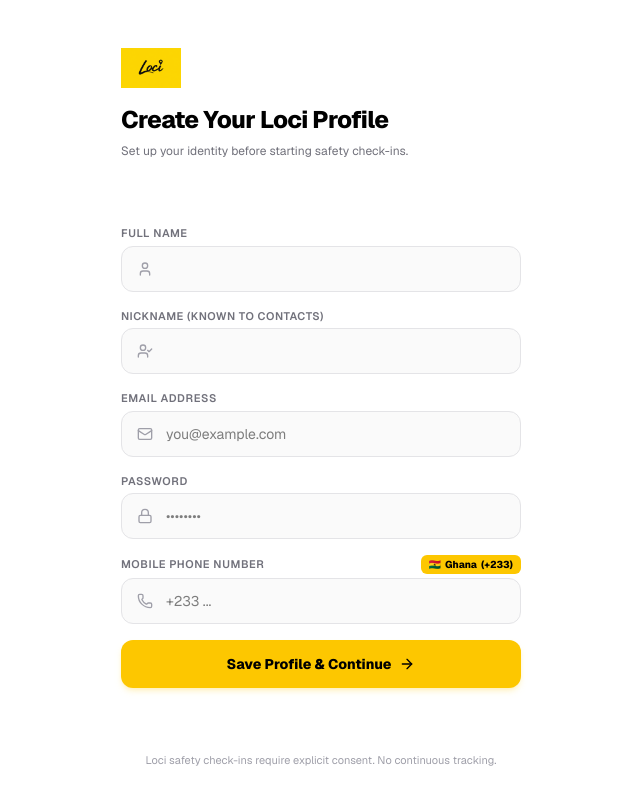
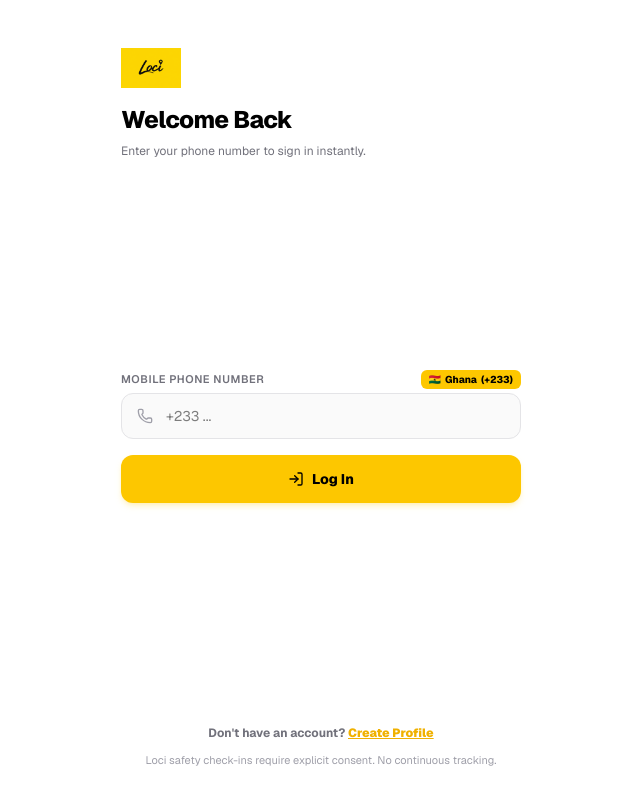
Before and after one commit to apexdigistudios/Loci, a Next.js app: page /main in a window 1280 px wide. Shown: the whole page, without its empty margins (319-959 px from the left). Built offline with nearby package versions, Linux system fonts and the light colour scheme; no server answers.

Commit message:
login update

```diff
--- a/src/components/login.tsx
+++ b/src/components/login.tsx
@@ -1,7 +1,7 @@
 "use client";
 
 import React, { useState, useEffect } from "react";
-import { User, UserCheck, Phone, Mail, Lock, ArrowRight, Loader2 } from "lucide-react";
+import { User, UserCheck, Phone, Mail, Lock, ArrowRight, Loader2, LogIn } from "lucide-react";
 import { supabase } from "@/lib/supabase";
 
 export interface UserData {
@@ -39,16 +39,42 @@ const COUNTRIES: CountryInfo[] = [
 ];
 
 export function Login({ onSuccess }: LoginProps) {
+  const [isSignUp, setIsSignUp] = useState(false);
+
+  // Signup fields
   const [fullName, setFullName] = useState("");
   const [nickname, setNickname] = useState("");
   const [email, setEmail] = useState("");
   const [password, setPassword] = useState("");
+
+  // Phone field (shared)
   const [phone, setPhone] = useState("");
   const [detectedCountry, setDetectedCountry] = useState<CountryInfo | null>(null);
   const [loading, setLoading] = useState(false);
   const [errorMessage, setErrorMessage] = useState<string | null>(null);
 
+  // Auto Checker: Check returning session / stored phone on mount
   useEffect(() => {
+    if (typeof window !== "undefined") {
+      const savedUser = localStorage.getItem("loci_user_profile");
+      if (savedUser) {
+        try {
+          const parsed = JSON.parse(savedUser);
+          if (parsed.phone) {
+            onSuccess(parsed);
+            return;
+          }
+        } catch (e) {
+          localStorage.removeItem("loci_user_profile");
+        }
+      }
+
+      const savedPhone = localStorage.getItem("loci_saved_phone");
+      if (savedPhone) {
+        setPhone(savedPhone);
+      }
+    }
+
     try {
       const tz = Intl.DateTimeFormat().resolvedOptions().timeZone;
       if (tz.includes("Accra") || tz.includes("Ghana")) {
@@ -65,7 +91,7 @@ export function Login({ onSuccess }: LoginProps) {
     } catch {
       setDetectedCountry(COUNTRIES[0]);
     }
-  }, []);
+  }, [onSuccess]);
 
   const handlePhoneChange = (e: React.ChangeEvent<HTMLInputElement>) => {
     const val = e.target.value;
@@ -80,7 +106,60 @@ export function Login({ onSuccess }: LoginProps) {
     }
   };
 
-  const handleSubmit = async (e: React.FormEvent) => {
+  // Single-Field Phone Login
+  const handlePhoneLogin = async (e: React.FormEvent) => {
+    e.preventDefault();
+    setErrorMessage(null);
+
+    let formattedPhone = phone.trim();
+    if (detectedCountry && !formattedPhone.startsWith("+")) {
+      const digitsOnly = formattedPhone.replace(/^0+/, "");
+      formattedPhone = `${detectedCountry.prefix}${digitsOnly}`;
+    }
+
+    if (!formattedPhone) return;
+
+    setLoading(true);
+
+    try {
+      const { data, error } = await supabase
+        .from("users")
+        .select("full_name, nickname, phone")
+        .eq("phone", formattedPhone)
+        .maybeSingle();
+
+      setLoading(false);
+
+      if (error) {
+        setErrorMessage(error.message);
+        return;
+      }
+
+      if (!data) {
+        setErrorMessage("No account found with this phone number. Please create a profile.");
+        return;
+      }
+
+      const userData: UserData = {
+        fullName: data.full_name || "",
+        nickname: data.nickname || "",
+        phone: data.phone,
+      };
+
+      if (typeof window !== "undefined") {
+        localStorage.setItem("loci_user_profile", JSON.stringify(userData));
+        localStorage.setItem("loci_saved_phone", formattedPhone);
+      }
+
+      onSuccess(userData);
+    } catch (err) {
+      setLoading(false);
+      setErrorMessage("Failed to authenticate. Please try again.");
+    }
+  };
+
+  // Full Signup Submission
+  const handleSignUpSubmit = async (e: React.FormEvent) => {
     e.preventDefault();
     setErrorMessage(null);
 
@@ -98,7 +177,6 @@ export function Login({ onSuccess }: LoginProps) {
 
     setLoading(true);
 
-    // 1. Authenticate with Supabase Auth (creates user in auth.users)
     const { data: authData, error: signUpError } = await supabase.auth.signUp({
       email: trimmedEmail,
       password: password,
@@ -113,7 +191,6 @@ export function Login({ onSuccess }: LoginProps) {
 
     let authUser = authData?.user;
 
-    // If existing account, attempt login with password
     if (signUpError && signUpError.message.toLowerCase().includes("already registered")) {
       const { data: signInData, error: signInError } = await supabase.auth.signInWithPassword({
         email: trimmedEmail,
@@ -132,7 +209,6 @@ export function Login({ onSuccess }: LoginProps) {
       return;
     }
 
-    // 2. Save/Update user profile in public.users table
     const { error: dbError } = await supabase.from("users").upsert(
       {
         id: authUser?.id,
@@ -141,7 +217,7 @@ export function Login({ onSuccess }: LoginProps) {
         email: trimmedEmail,
         phone: formattedPhone,
       },
-      { onConflict: "email" }
+      { onConflict: "phone" }
     );
 
     setLoading(false);
@@ -151,11 +227,18 @@ export function Login({ onSuccess }: LoginProps) {
       return;
     }
 
-    onSuccess({
+    const userData: UserData = {
       fullName: trimmedFullName,
       nickname: trimmedNickname,
       phone: formattedPhone,
-    });
+    };
+
+    if (typeof window !== "undefined") {
+      localStorage.setItem("loci_user_profile", JSON.stringify(userData));
+      localStorage.setItem("loci_saved_phone", formattedPhone);
+    }
+
+    onSuccess(userData);
   };
 
   return (
@@ -164,22 +247,25 @@ export function Login({ onSuccess }: LoginProps) {
       <div className="pt-6">
         <img src="/logo.png" alt="Loci Logo" className="h-10 w-auto object-contain mb-4" />
         <h1 className="text-2xl font-extrabold tracking-tight text-black dark:text-white">
-          Create Your Loci Profile
+          {isSignUp ? "Create Your Loci Profile" : "Welcome Back"}
         </h1>
         <p className="text-xs text-zinc-500 dark:text-zinc-400 mt-1.5 leading-relaxed">
-          Set up your identity before starting safety check-ins.
+          {isSignUp
+            ? "Set up your identity before starting safety check-ins."
+            : "Enter your phone number to sign in instantly."}
         </p>
       </div>
 
-      {/* Form */}
-      <form onSubmit={handleSubmit} className="my-auto py-4 space-y-4">
+      {/* Forms */}
+      {isSignUp ? (
+        /* FULL SIGN UP FORM */
+        <form onSubmit={handleSignUpSubmit} className="my-auto py-4 space-y-4">
           {errorMessage && (
             <div className="p-3 text-xs text-red-600 dark:text-red-400 bg-red-50 dark:bg-red-950/50 border border-red-200 dark:border-red-900 rounded-xl">
               {errorMessage}
             </div>
           )}
 
-        {/* 1. Full Name */}
           <div>
             <label className="block text-[11px] font-semibold uppercase tracking-wider text-zinc-500 dark:text-zinc-400 mb-1">
               Full Name
@@ -197,7 +283,6 @@ export function Login({ onSuccess }: LoginProps) {
             </div>
           </div>
 
-        {/* 2. Nickname */}
           <div>
             <label className="block text-[11px] font-semibold uppercase tracking-wider text-zinc-500 dark:text-zinc-400 mb-1">
               Nickname (Known to contacts)
@@ -215,7 +300,6 @@ export function Login({ onSuccess }: LoginProps) {
             </div>
           </div>
 
-        {/* 3. Email Address (Auth Login) */}
           <div>
             <label className="block text-[11px] font-semibold uppercase tracking-wider text-zinc-500 dark:text-zinc-400 mb-1">
               Email Address
@@ -234,7 +318,6 @@ export function Login({ onSuccess }: LoginProps) {
             </div>
           </div>
 
-        {/* 4. Password */}
           <div>
             <label className="block text-[11px] font-semibold uppercase tracking-wider text-zinc-500 dark:text-zinc-400 mb-1">
               Password
@@ -254,7 +337,6 @@ export function Login({ onSuccess }: LoginProps) {
             </div>
           </div>
 
-        {/* 5. Phone Number */}
           <div>
             <div className="flex items-center justify-between mb-1">
               <label className="block text-[11px] font-semibold uppercase tracking-wider text-zinc-500 dark:text-zinc-400">
@@ -282,7 +364,6 @@ export function Login({ onSuccess }: LoginProps) {
             </div>
           </div>
 
-        {/* Yellow Action Button */}
           <button
             type="submit"
             disabled={loading}
@@ -298,8 +379,82 @@ export function Login({ onSuccess }: LoginProps) {
             )}
           </button>
         </form>
+      ) : (
+        /* SINGLE FIELD PHONE LOGIN FORM */
+        <form onSubmit={handlePhoneLogin} className="my-auto py-4 space-y-4">
+          {errorMessage && (
+            <div className="p-3 text-xs text-red-600 dark:text-red-400 bg-red-50 dark:bg-red-950/50 border border-red-200 dark:border-red-900 rounded-xl">
+              {errorMessage}
+            </div>
+          )}
 
-      <p className="text-[11px] text-zinc-400 dark:text-zinc-600 text-center pb-2">
+          <div>
+            <div className="flex items-center justify-between mb-1">
+              <label className="block text-[11px] font-semibold uppercase tracking-wider text-zinc-500 dark:text-zinc-400">
+                Mobile Phone Number
+              </label>
+              {detectedCountry && (
+                <span className="inline-flex items-center space-x-1 text-[10px] font-extrabold bg-yellow-400 text-black px-2 py-0.5 rounded-md">
+                  <span>{detectedCountry.flag}</span>
+                  <span>{detectedCountry.country}</span>
+                  <span>({detectedCountry.prefix})</span>
+                </span>
+              )}
+            </div>
+            <div className="relative flex items-center">
+              <Phone className="w-4 h-4 absolute left-4 text-zinc-400" />
+              <input
+                type="tel"
+                required
+                disabled={loading}
+                value={phone}
+                onChange={handlePhoneChange}
+                placeholder={detectedCountry ? `${detectedCountry.prefix} ...` : "+..."}
+                className="w-full bg-zinc-50 dark:bg-zinc-900 border border-zinc-200 dark:border-zinc-800 rounded-xl pl-11 pr-4 py-3 text-sm text-black dark:text-white focus:outline-none focus:border-yellow-400 focus:ring-1 focus:ring-yellow-400 transition-all disabled:opacity-50"
+              />
+            </div>
+          </div>
+
+          <button
+            type="submit"
+            disabled={loading}
+            className="w-full bg-yellow-400 hover:bg-yellow-500 text-black font-extrabold py-3.5 rounded-xl text-sm transition-all flex items-center justify-center space-x-2 active:scale-[0.98] shadow-md shadow-yellow-400/20 disabled:opacity-50 mt-2"
+          >
+            {loading ? (
+              <Loader2 className="w-4 h-4 animate-spin text-black" />
+            ) : (
+              <>
+                <LogIn className="w-4 h-4 text-black" />
+                <span>Log In</span>
+              </>
+            )}
+          </button>
+        </form>
+      )}
+
+      {/* Switcher Link */}
+      <div className="text-center pt-2">
+        <button
+          type="button"
+          onClick={() => {
+            setErrorMessage(null);
+            setIsSignUp(!isSignUp);
+          }}
+          className="text-xs font-bold text-zinc-500 hover:text-black dark:hover:text-white transition-colors"
+        >
+          {isSignUp ? (
+            <span>
+              Already have an account? <strong className="text-yellow-500 underline">Log In</strong>
+            </span>
+          ) : (
+            <span>
+              Don't have an account? <strong className="text-yellow-500 underline">Create Profile</strong>
+            </span>
+          )}
+        </button>
+      </div>
+
+      <p className="text-[11px] text-zinc-400 dark:text-zinc-600 text-center pb-2 mt-2">
         Loci safety check-ins require explicit consent. No continuous tracking.
       </p>
     </div>
```
Lines whose indentation alone changed are shown as unchanged.
